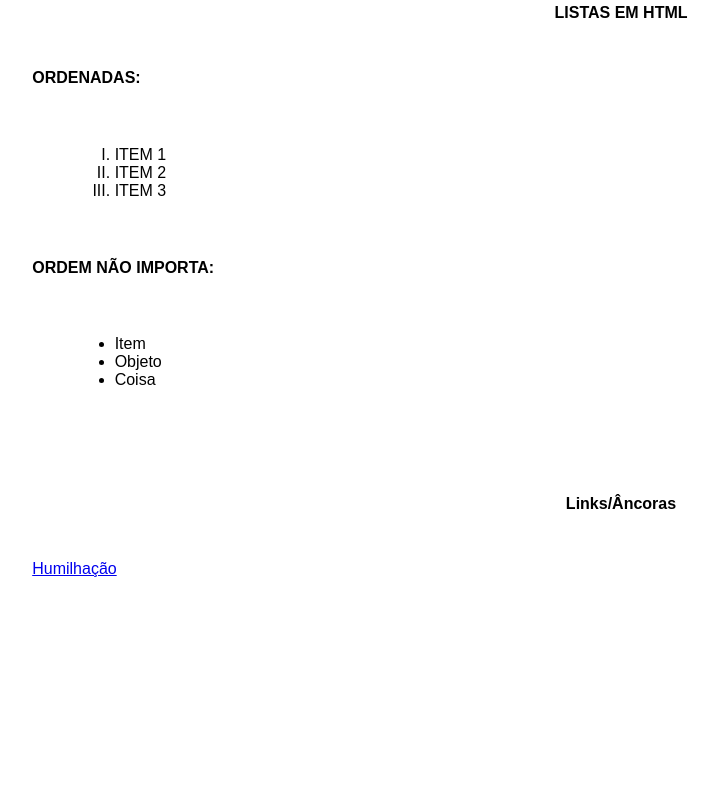
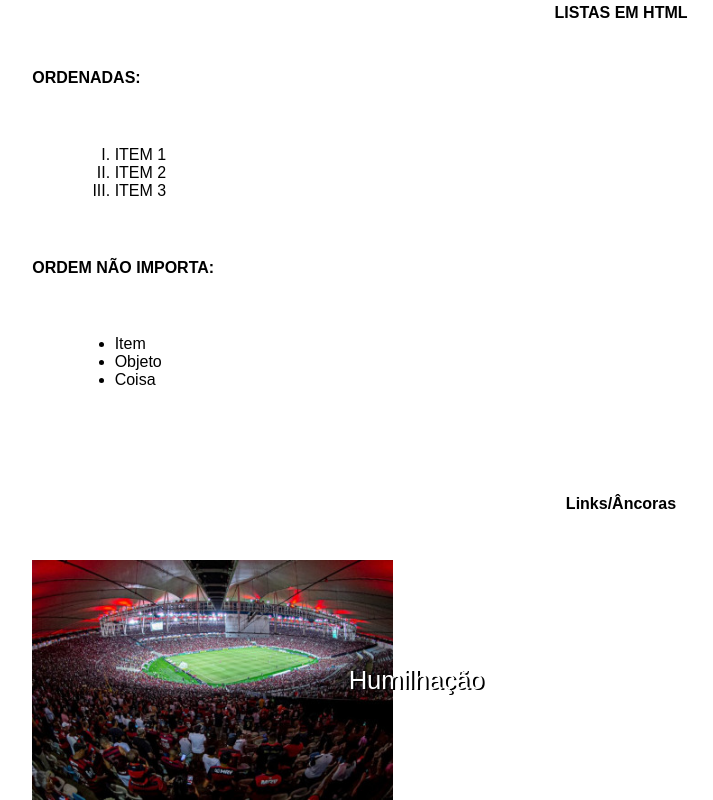
Before and after one commit to PauloJava-Coffee/treino, a plain HTML site: page index.html in a window 1280 px wide. Shown: the part 831-1631 px from the top of the page, without its empty margins (19-732 px from the left). Before the commit the page ends 1409 px from the top, so only its background shows below. Drawn offline with Linux system fonts and the light colour scheme.

Commit message:
*********************************

```diff
--- a/estilos/style.css
+++ b/estilos/style.css
@@ -99,12 +99,13 @@ main {
     margin: auto;
     margin-top: 0%;
 }
-main > section > h2{
+
+main>section>h2 {
     text-align: center;
     margin: 4% 0% 4% 0%
 }
 
-main > section > p{
+main>section>p {
     margin-bottom: 4%;
 }
 
@@ -118,7 +119,37 @@ main>section>img {
     border-radius: 3px;
     box-shadow: 2px 2px rgba(0, 0, 0, 0.307);
 }
-section#lista > ol,ul {
+
+section#lista>ol,
+ul {
     margin-left: 7%;
     padding: 5% 0%;
 }
+
+main >  section > div#humilho {
+    position: relative;
+    display: block;
+    width: 60vw;
+    height: 30vh;
+    background-image: url('../img/maracana.jpg');
+    background-size: contain;
+    background-repeat: no-repeat;
+}
+
+main>section>div#humilho>a {
+    position:  absolute;
+    top: 50%;
+    left: 50%;
+    text-decoration: none;
+    font-size:1.6em;
+    text-shadow: 2px 1px black;
+
+    color: #ffffff;
+
+    transform: translate(-50%,-50%);
+
+}
+
+main>section>div#humilho>a:hover {
+    text-decoration: underline;
+}
--- a/index.html
+++ b/index.html
@@ -59,7 +59,8 @@
         </section>
         <section>
             <h2>Links/Âncoras</h2>
-            <a href="https://youtu.be/35vzuFPybVg?si=3ZsNA0HHAvH2C1OA" target="_blank">Humilhação</a>
+            <div id="humilho"><a href="https://youtu.be/35vzuFPybVg?si=3ZsNA0HHAvH2C1OA" target="_blank">Humilhação</a>
+            </div>
         </section>
 
         <section></section>
```
Also changed, not shown: img/maracana.jpg (added).
